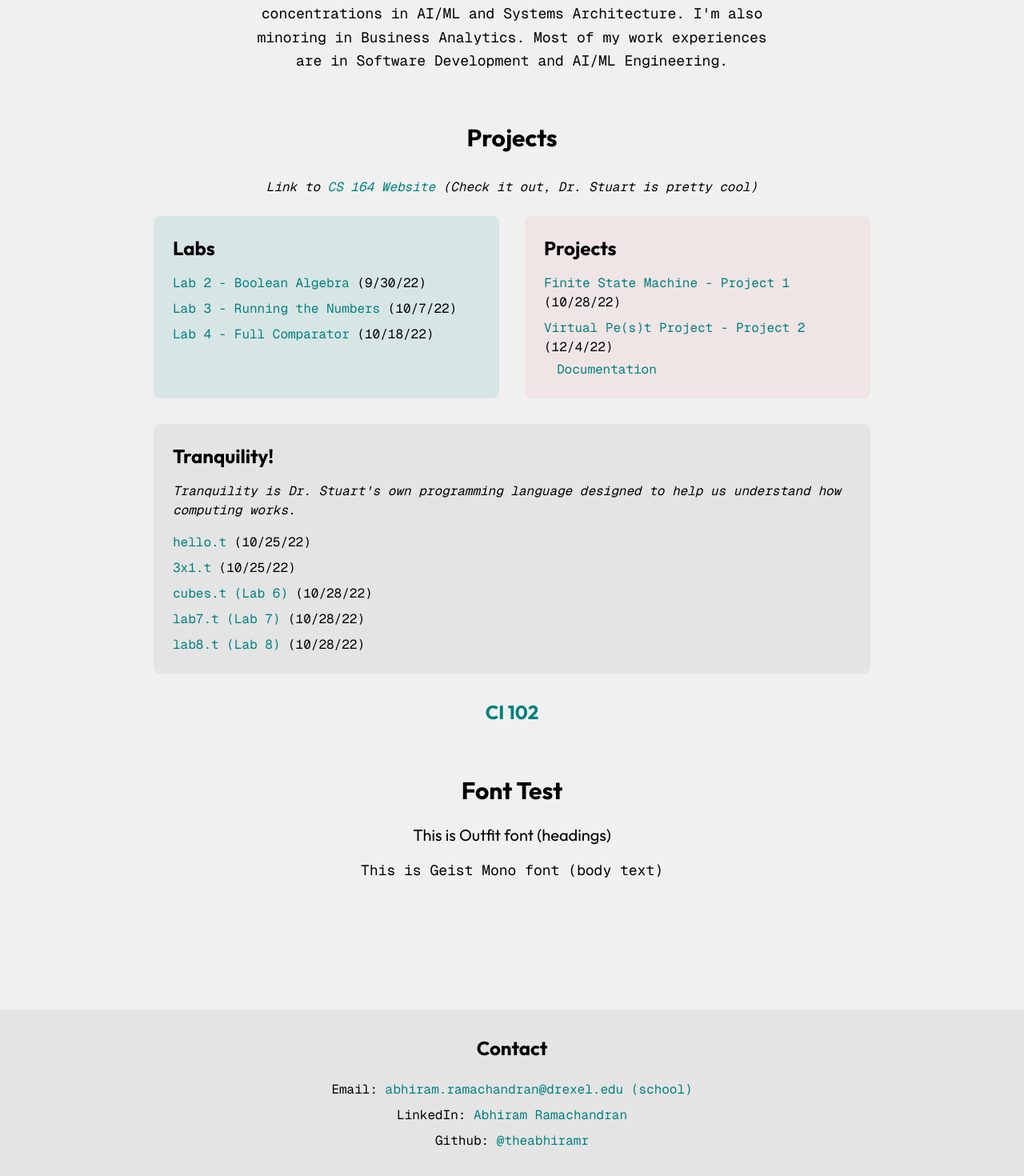
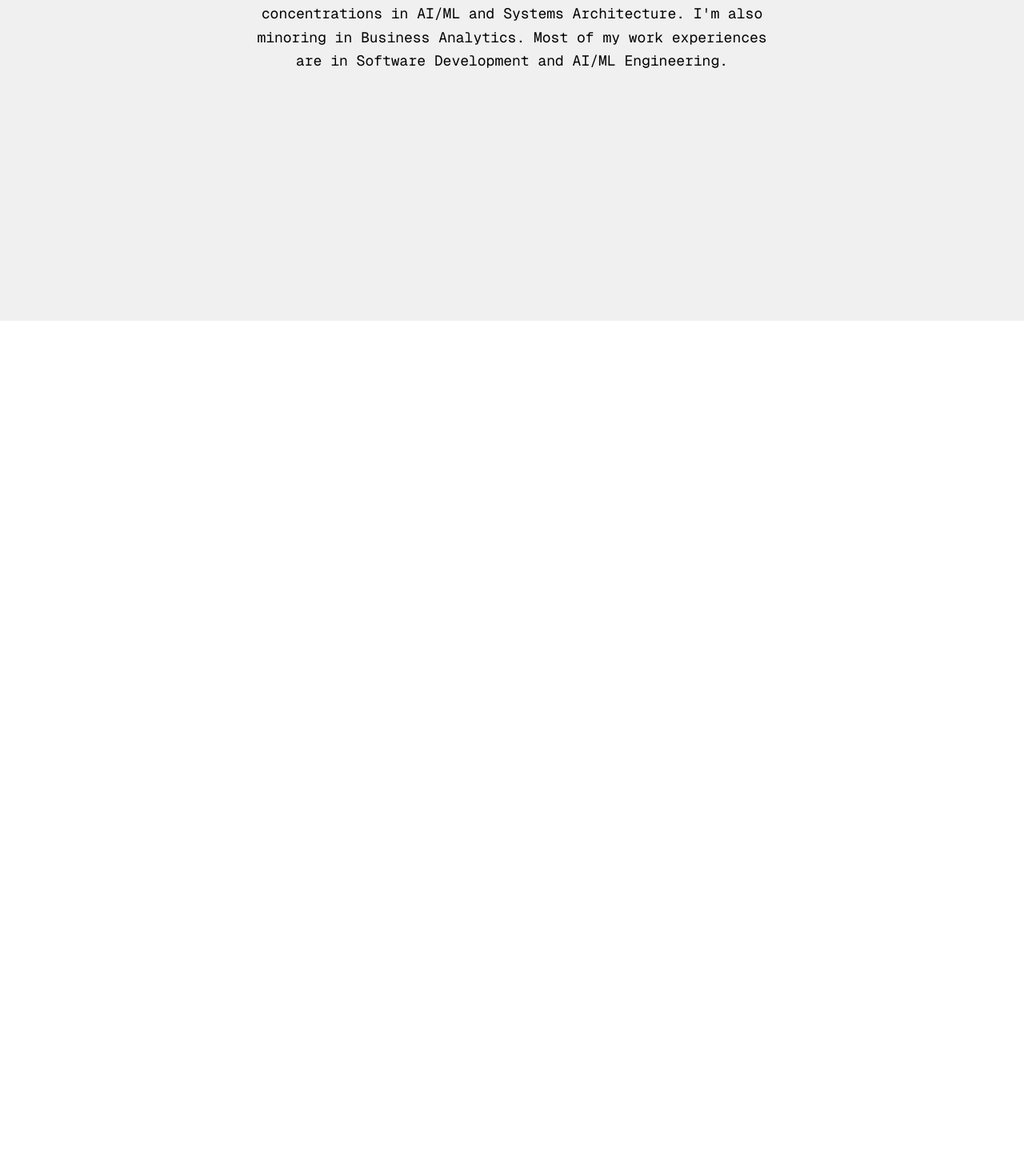
Before and after one commit to theabhiramr/theabhiramr, a React (Vite) app: page / in a window 1280 px wide. Shown: the part 399-1869 px from the top of the page at 80% size. After the commit the page ends 800 px from the top, so only its background shows below. Built offline with nearby package versions, Linux system fonts and the light colour scheme.

Commit message:
fixed files

```diff
--- a/src/App.jsx
+++ b/src/App.jsx
@@ -1,12 +1,36 @@
-import { useState, useEffect } from 'react'
-import { BrowserRouter as Router, Route, Routes } from 'react-router-dom'
-import { MoonIcon } from '@heroicons/react/24/outline'
-import { SunIcon } from '@heroicons/react/24/outline'
-import { Navbar } from './components'
-import { logoSvg, profileJpeg } from './assets'
+import { useState, useEffect } from 'react';
+import { BrowserRouter as Router, Routes, Route } from 'react-router-dom';
+import Navbar from './components/Navbar';
+import About from './pages/About';
+import Projects from './pages/Projects';
+import Work from './pages/Work';
+import Contact from './pages/Contact';
+import { profileJpeg } from './assets';
 
+// Home component
+const Home = () => {
+    return (
+        <main className="container mx-auto px-4 py-8">
+            <section id="about" className="text-center mb-16">
+                <img
+                    src={profileJpeg}
+                    alt="Abhiram Ramachandran"
+                    className="w-48 h-48 rounded-full mx-auto mb-6 object-cover"
+                />
+                <h2 className="text-4xl font-outfit font-bold mb-4">Hello! I'm Abhi</h2>
+                <p className="text-lg font-geist-mono max-w-2xl mx-auto leading-relaxed">
+                    I'm an Honors student at Drexel studying Computer Science with concentrations in AI/ML and
+                    Systems Architecture. I'm also minoring in Business Analytics. Most of my work experiences are in Software
+                    Development and AI/ML Engineering.
+                </p>
+            </section>
+            {/* Rest of your existing content */}
+        </main>
+    );
+};
 
 function App() {
+    // Initialize with system preference, then check localStorage for manual override
     const [darkMode, setDarkMode] = useState(() => {
         const savedMode = localStorage.getItem('darkMode');
         if (savedMode !== null) {
@@ -35,111 +59,29 @@ function App() {
         return () => mediaQuery.removeEventListener('change', handleSystemThemeChange);
     }, [hasManualPreference]);
 
+    const toggleDarkMode = () => {
+        const newDarkMode = !darkMode;
+        setDarkMode(newDarkMode);
+        setHasManualPreference(true);
+        localStorage.setItem('darkMode', JSON.stringify(newDarkMode));
+    };
 
     return (
         <Router>
             <div className={`min-h-screen ${darkMode ? 'dark' : ''}`}>
                 <div className="bg-background text-content min-h-screen transition-colors duration-300">
-        {/* Navbar */}
-        <Navbar darkMode={darkMode} toggleDarkMode={() => setDarkMode(!darkMode)} />
+                    <Navbar
+                        darkMode={darkMode}
+                        toggleDarkMode={toggleDarkMode}
+                    />
 
-        {/* Main Content */}
-        <main className="container mx-auto px-4 py-8">
-          {/* Hero Section */}
-          <section id="about" className="text-center mb-16">
-            <img
-              src={profileJpeg}
-              alt="Abhiram Ramachandran"
-              className="w-48 h-48 rounded-full mx-auto mb-6 object-cover"
-            />
-            <h2 className="text-4xl font-outfit font-bold mb-4">Hello! I'm Abhi</h2>
-            <p className="text-lg font-geist-mono max-w-2xl mx-auto leading-relaxed">
-              I'm an Honors student at Drexel studying Computer Science with concentrations in AI/ML and
-              Systems Architecture. I'm also minoring in Business Analytics. Most of my work experiences are in Software
-              Development and AI/ML Engineering.
-            </p>
-          </section>
-
-          {/* Projects Section */}
-          <section id="projects" className="mb-16">
-            <h2 className="text-3xl font-outfit font-bold mb-8 text-center">Projects</h2>
-
-            <div className="max-w-4xl mx-auto">
-              <p className="text-center mb-6 font-geist-mono italic">
-                Link to <a href="http://cs.drexel.edu/~bls96/" target="_blank" className="text-primary hover:text-secondary">CS 164 Website</a> (Check it out, Dr. Stuart is pretty cool)
-              </p>
-
-              <div className="grid md:grid-cols-2 gap-8">
-                {/* Labs */}
-                <div className="bg-primary/10 p-6 rounded-lg">
-                  <h3 className="text-2xl font-outfit font-semibold mb-4">Labs</h3>
-                  <ul className="space-y-2 font-geist-mono">
-                    <li><a href="/cs164/labs/boolean.html" className="text-primary hover:text-secondary">Lab 2 - Boolean Algebra</a> (9/30/22)</li>
-                    <li><a href="/cs164/labs/numbers.html" className="text-primary hover:text-secondary">Lab 3 - Running the Numbers</a> (10/7/22)</li>
-                    <li><a href="/cs164/labs/compare.html" className="text-primary hover:text-secondary">Lab 4 - Full Comparator</a> (10/18/22)</li>
-                  </ul>
-                </div>
-
-                {/* Projects */}
-                <div className="bg-secondary/10 p-6 rounded-lg">
-                  <h3 className="text-2xl font-outfit font-semibold mb-4">Projects</h3>
-                  <ul className="space-y-2 font-geist-mono">
-                    <li><a href="/cs164/tranq/fsm.html" className="text-primary hover:text-secondary">Finite State Machine - Project 1</a> (10/28/22)</li>
-                    <li>
-                      <a href="/cs164/tranq/vpet.html" className="text-primary hover:text-secondary">Virtual Pe(s)t Project - Project 2</a> (12/4/22)
-                      <ul className="ml-4 mt-1">
-                        <li><a href="/cs164/tranq/docs/vpet_docs.html" className="text-primary hover:text-secondary">Documentation</a></li>
-                      </ul>
-                    </li>
-                  </ul>
-                </div>
-              </div>
-
-              {/* Tranquility */}
-              <div className="mt-8 bg-content/5 p-6 rounded-lg">
-                <h3 className="text-2xl font-outfit font-semibold mb-4">Tranquility!</h3>
-                <p className="font-geist-mono italic mb-4">
-                  Tranquility is Dr. Stuart's own programming language designed to help us understand how computing works.
-                </p>
-                <ul className="space-y-2 font-geist-mono">
-                  <li><a href="/cs164/tranq/hello.html" className="text-primary hover:text-secondary">hello.t</a> (10/25/22)</li>
-                  <li><a href="/cs164/tranq/3x1.html" className="text-primary hover:text-secondary">3x1.t</a> (10/25/22)</li>
-                  <li><a href="/cs164/tranq/cubes.html" className="text-primary hover:text-secondary">cubes.t (Lab 6)</a> (10/28/22)</li>
-                  <li><a href="/cs164/tranq/lab7.html" className="text-primary hover:text-secondary">lab7.t (Lab 7)</a> (10/28/22)</li>
-                  <li><a href="/cs164/tranq/lab8.html" className="text-primary hover:text-secondary">lab8.t (Lab 8)</a> (10/28/22)</li>
-                </ul>
-              </div>
-
-              {/* CI 102 */}
-              <div className="mt-8 text-center">
-                <h2 className="text-2xl font-outfit font-bold">
-                  <a href="/ci102/index.html" className="text-primary hover:text-secondary">CI 102</a>
-                </h2>
-              </div>
-            </div>
-          </section>
-
-          {/* Font Test Section */}
-          <section className="mb-16">
-            <h2 className="text-3xl font-outfit font-bold mb-6 text-center">Font Test</h2>
-            <div className="space-y-4 text-center">
-              <p className="font-outfit text-xl">This is Outfit font (headings)</p>
-              <p className="font-geist-mono text-lg">This is Geist Mono font (body text)</p>
-            </div>
-          </section>
-        </main>
-
-        {/* Footer */}
-        <footer className="bg-content/5 mt-16 py-8">
-          <section id="contact" className="container mx-auto px-4 text-center">
-            <h2 className="text-2xl font-outfit font-bold mb-6">Contact</h2>
-            <div className="space-y-2 font-geist-mono">
-              <p>Email: <a href="mailto:ar3855@drexel.edu" className="text-primary hover:text-secondary">abhiram.ramachandran@drexel.edu (school)</a></p>
-              <p>LinkedIn: <a href="https://www.linkedin.com/in/abhiramramachandran" target="_blank" className="text-primary hover:text-secondary">Abhiram Ramachandran</a></p>
-              <p>Github: <a href="https://www.github.com/theabhiramr" target="_blank" className="text-primary hover:text-secondary">@theabhiramr</a></p>
-            </div>
-          </section>
-        </footer>
+                    <Routes>
+                        <Route path="/" element={<Home />} />
+                        <Route path="/about" element={<About />} />
+                        <Route path="/projects" element={<Projects />} />
+                        <Route path="/work" element={<Work />} />
+                        <Route path="/contact" element={<Contact />} />
+                    </Routes>
                 </div>
             </div>
         </Router>
--- a/src/pages/About.jsx
+++ b/src/pages/About.jsx
@@ -0,0 +1,3 @@
+const About = () => {}
+
+export default About;
--- a/src/pages/Contact.jsx
+++ b/src/pages/Contact.jsx
@@ -0,0 +1,3 @@
+const Contact = () => {}
+
+export default Contact;
--- /dev/null
+++ b/src/pages/Projects.jsx
@@ -0,0 +1,3 @@
+const Projects = () => {}
+
+export default Projects;
--- a/src/pages/Work.jsx
+++ b/src/pages/Work.jsx
@@ -0,0 +1,3 @@
+const Work = () => {}
+
+export default Work;
```
Also changed, not shown: src/pages/Projects.Jsx (deleted). Lines whose indentation alone changed are shown as unchanged.
